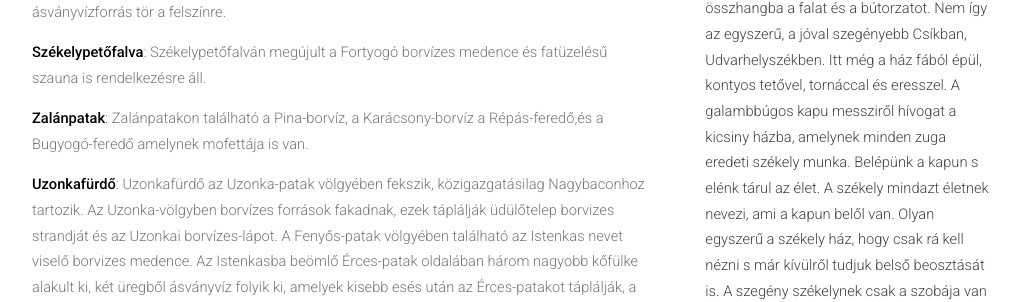
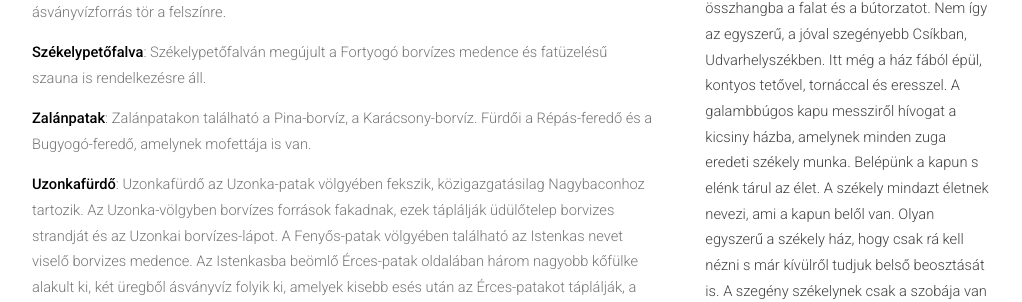
Before and after one commit to siculia/siculia.github.io, a Jekyll site: the page built from siculia-haromszek.html, in a window 1280 px wide and 900 px high, scrolled down 2935 px. Shown: the part 151-453 px from the top of the window, without its empty margins (128-1150 px from the left). Built offline with Jekyll 4.4.1, drawn with Linux system fonts in a browser that asks for light colours; nearby versions of some CDN libraries; library files that are not in the unit come from our copies.

Commit message:
Zalánpatak

```diff
--- a/siculia-haromszek.html
+++ b/siculia-haromszek.html
@@ -58,7 +58,7 @@ layout: default
 							<p style="text-align: left;"><b>Sugásfürdő</b>: Sugásfürdő borvízes fürdőtelep, korszerű szabadidő- és kezelőközponttal. Sugásfürdő egyik fő nevezetessége a Gőzlő, avagy Gyilkosbarlang. A sugásfürdői mofetta épületét 1894-ben építették. A település két sípályával várja a vendégeket.</p>
 							<p style="text-align: left;"><b>Szárazpatak</b>: Szárazpatak a Kászon-patak jobb parti mellékvölgyében található. Szárazpatak régi temploma a Kolomp-patak völgyében volt. Kézdiszárazpatak Marton­ka nevű helyén kénes ásványvízforrás tör a felszínre.</p>
 							<p style="text-align: left;"><b>Székelypetőfalva</b>: Székelypetőfalván megújult a Fortyogó borvízes medence és fatüzelésű szauna is rendelkezésre áll.</p>
-							<p style="text-align: left;"><b>Zalánpatak</b>: Zalánpatakon található a Pina-borvíz, a Karácsony-borvíz a Répás-feredő,és a Bugyogó-feredő amelynek mofettája is van.</p>
+							<p style="text-align: left;"><b>Zalánpatak</b>: Zalánpatakon található a Pina-borvíz, a Karácsony-borvíz. Fürdői a Répás-feredő és a Bugyogó-feredő, amelynek mofettája is van.</p>
 							<p style="text-align: left;"><b>Uzonkafürdő</b>: Uzonkafürdő az Uzonka-patak völgyében fekszik, közigazgatásilag Nagybaconhoz tartozik. Az Uzonka-völgyben borvízes források fakadnak, ezek táplálják üdülőtelep borvizes strandját és az Uzonkai borvízes-lápot. A Fenyős-patak völgyében található az Istenkas nevet viselő borvizes medence. Az Istenkasba beömlő Érces-patak oldalában három nagyobb kőfülke alakult ki, két üregből ásványvíz folyik ki, amelyek kisebb esés után az Érces-patakot táplálják, a harmadikból ered az Érces-borvíz. Az Istenkas kőfüléi 1935-ben a Benedek Apó barlangja nevet kapta. </p>
 
 							<hr></hr>
```
